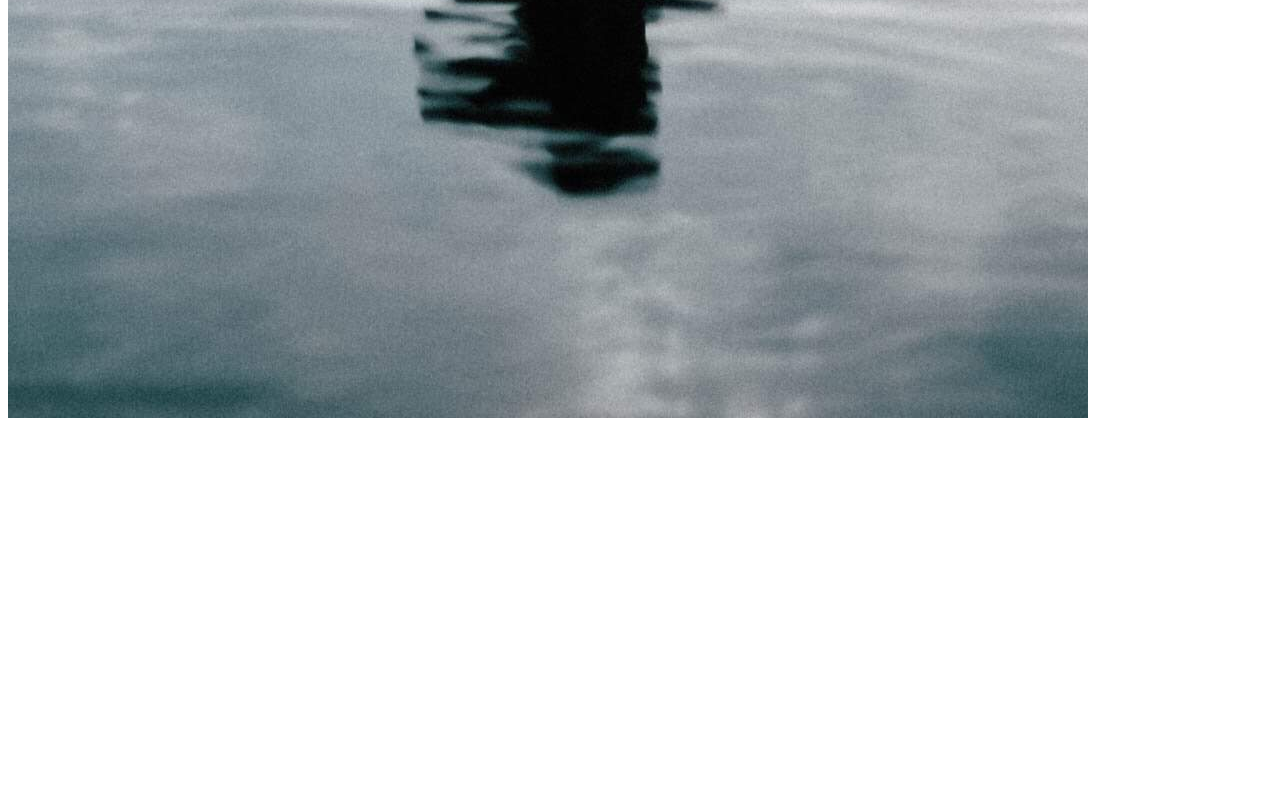
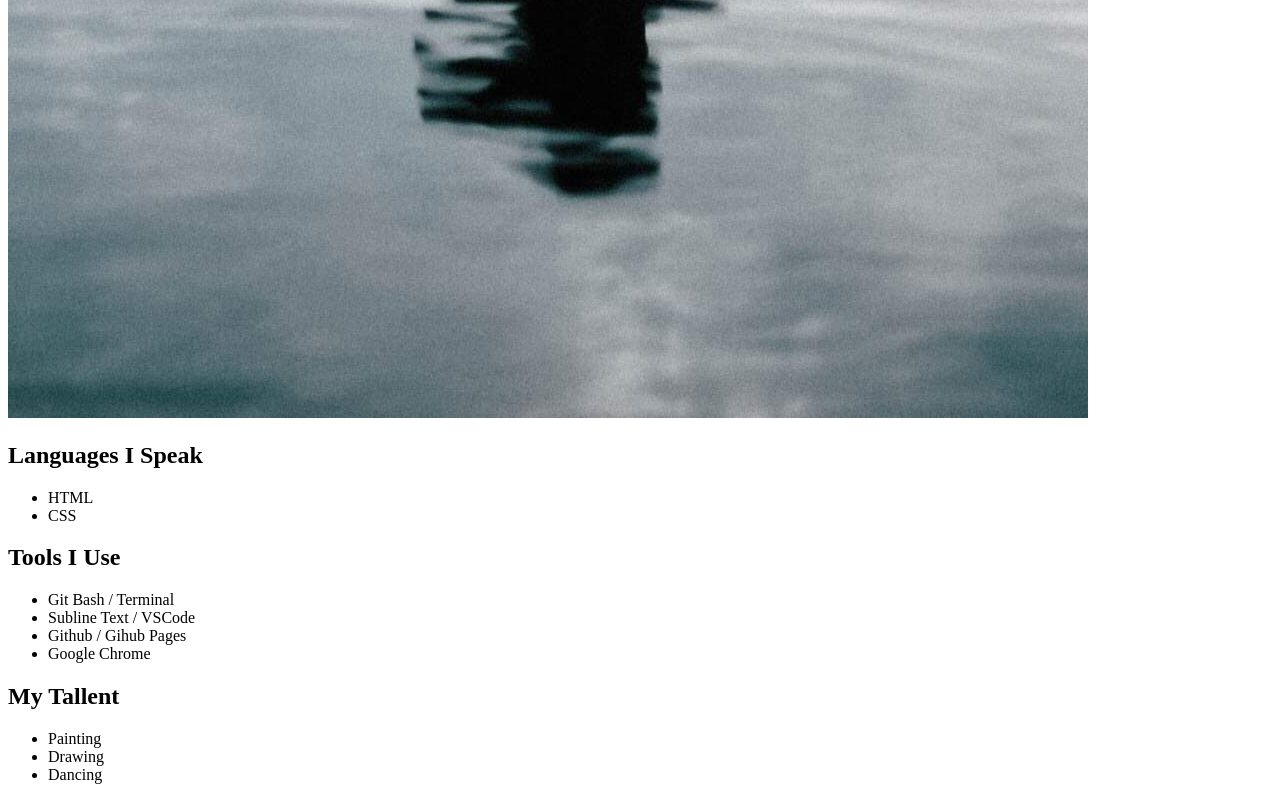
Before and after one commit to ordenz/portfolio, a plain HTML site: page index.html in a window 1280 px wide. Shown: the part 1650-2450 px from the top of the page. Before the commit the page ends 2080 px from the top, so only its background shows below. Drawn offline with Linux system fonts and the light colour scheme.

Commit message:
switch master

```diff
--- a/index.html
+++ b/index.html
@@ -11,7 +11,32 @@
 			<p>I am a full stack web developer and i love creating things from scratch.</p>
 			<img src="./images/zeus.jpeg" alt="My profile image.">
 		</section>
-		<section id="gallery"></section>
+		<section id="gallery">
+			<div class="tools">
+				<h2>Languages I Speak</h2>
+				<ul>
+					<li>HTML</li>
+					<li>CSS</li>
+				</ul>
+			</div>
+			<div class="tool">
+				<h2>Tools I Use</h2>
+				<ul>
+					<li>Git Bash / Terminal</li>
+					<li>Subline Text / VSCode</li>
+					<li>Github / Gihub Pages</li>
+					<li>Google Chrome</li>
+				</ul>
+			<div class="tools">
+				<h2>My Tallent</h2>
+				<ul>
+					<li>Painting</li>
+					<li>Drawing</li>
+					<li>Dancing</li>
+				</ul>
+				</div>
+			</div>
+		</section>
 	</div>
 </body>
 </html>
```
